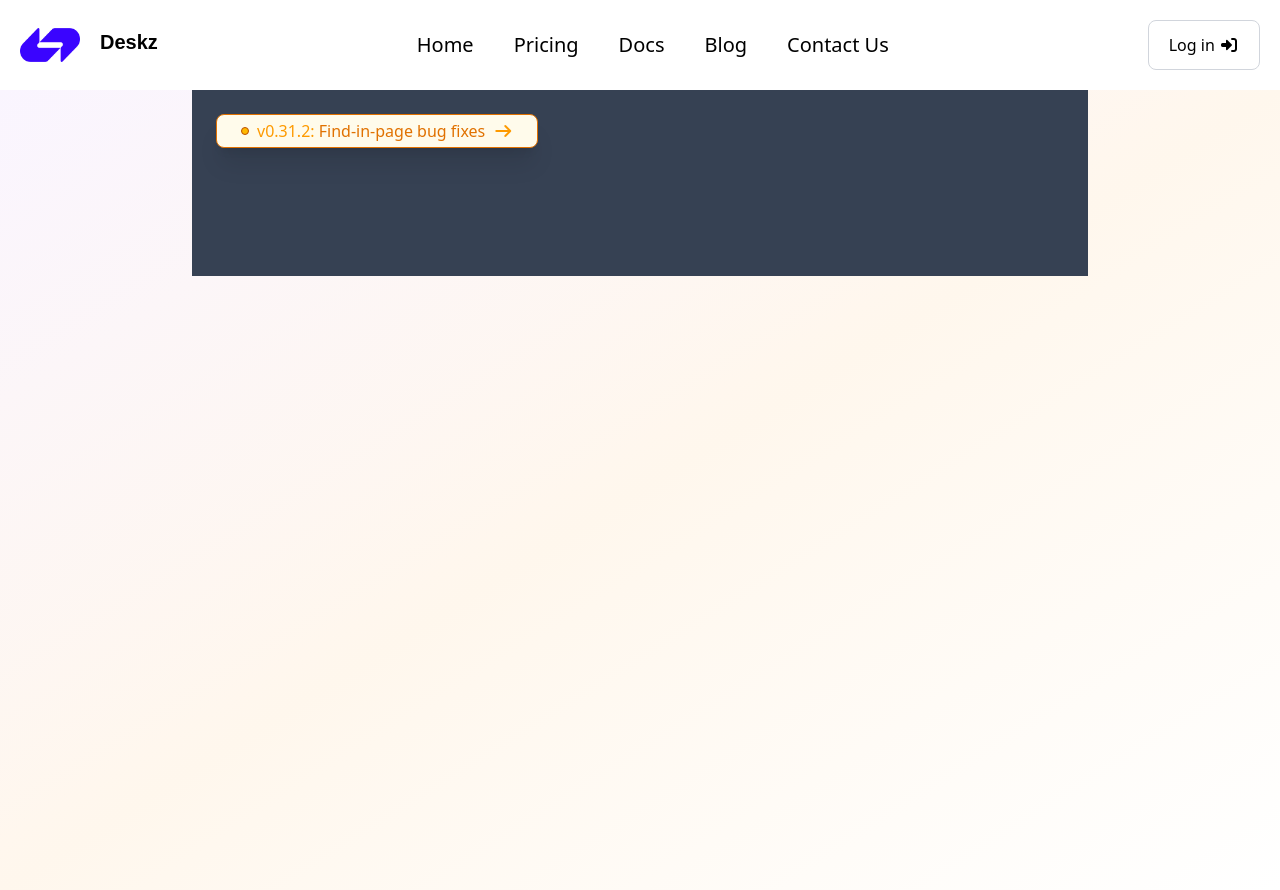
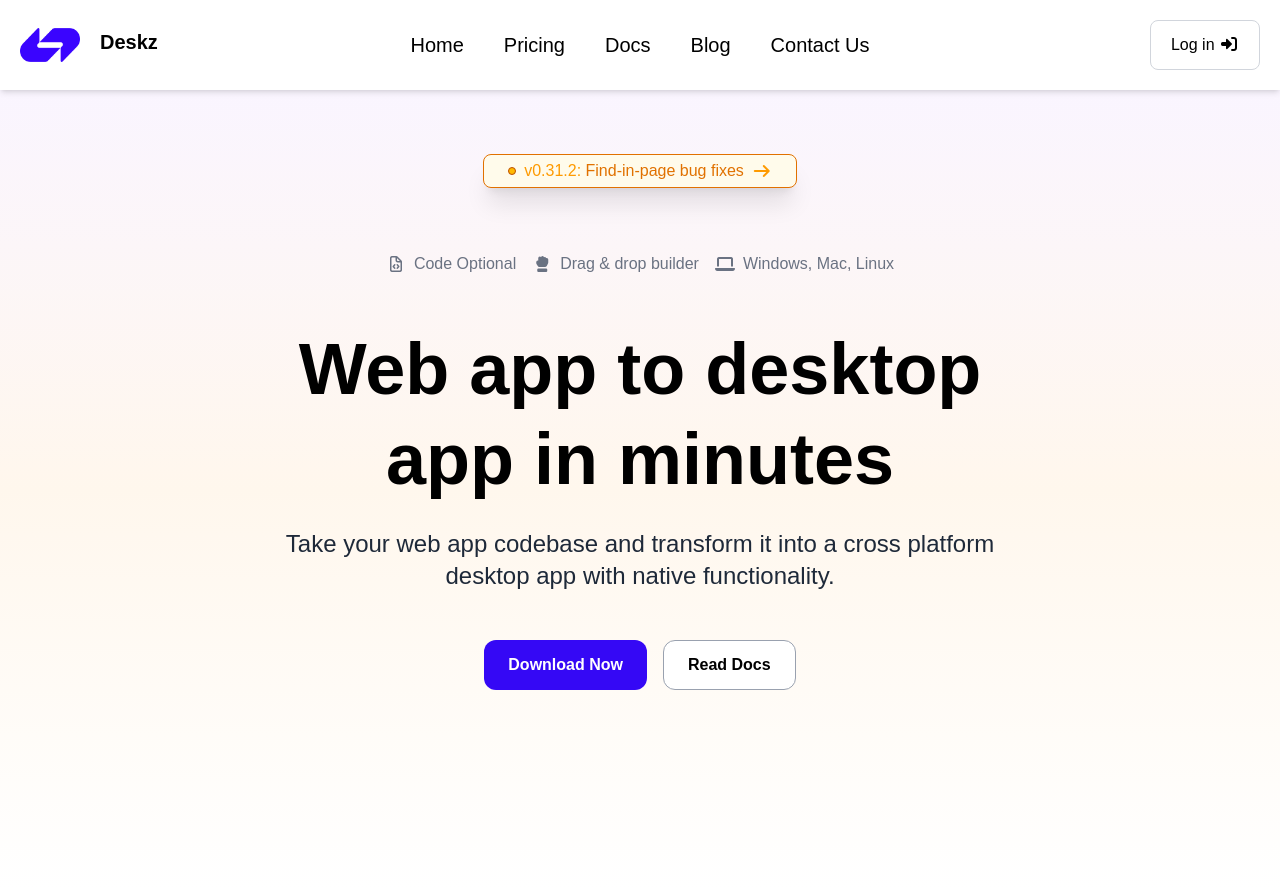
Before and after one commit to chinmoy-kumar/deskz-modern-landing-page, a website: page src/index.html in a window 1280 px wide. Drawn offline with Linux system fonts and the light colour scheme.

Commit message:
add hero section

```diff
--- a/src/index.html
+++ b/src/index.html
@@ -11,15 +11,15 @@
   </head>
   <body>
     <!-- Nav Bar -->
-    <nav class="flex justify-between items-center px-5 py-5">
-      <div id="navLogo" class="flex gap-5">
+    <nav class="flex justify-between items-center px-5 py-5 shadow-md relative z-50">
+      <div id="navLogo" class="flex flex-1 gap-5">
         <img class="max-h-30 max-w-15" src="../assets/logo.png" alt="logo" />
         <span class="font-primary font-bold text-xl">Deskz</span>
       </div>
       <div class="lg:hidden" onclick="menuHandle()">
         <i class="fa-solid fa-bars"></i>
       </div>
-
+      <!-- Menu list -->
       <div id="menuList" class="hidden lg:flex">
         <ul class="flex gap-10 text-xl">
           <li><a class="hover:text-primary transition duration-150 hover:scale-105 inline-block" href="#">Home</a></li>
@@ -29,12 +29,15 @@
           <li><a class="hover:text-primary transition duration-150 hover:scale-105 inline-block" href="#">Contact Us</a></li>
         </ul>
       </div>
-      <button
-        class="hidden lg:block border border-gray-300 hover:border-gray-900 px-5 py-3 rounded-lg cursor-pointer transition"
+      <!-- Login button -->
+       <div class="hidden lg:flex flex-1 justify-end">
+        <button
+        class="border border-gray-300 hover:border-gray-900 px-5 py-3 rounded-lg cursor-pointer transition"
       >
         <a href="#" class="">Log in</a>
         <i class="fa-solid fa-right-to-bracket"></i>
       </button>
+       </div>
 
       <!-- mobile menu -->
       <!-- inset-0 takes the full screen -->
@@ -73,14 +76,37 @@
       </div>
     </nav>
     <main>
-      <div id="main" class="min-h-screen bg-linear-to-br from-purple-50 via-orange-50 to-transparent">
-        <div id="mainContainer" class="max-w-4xl bg-gray-700 mx-auto px-6 pb-32 flex flex-col">
-          <div id="versionBox" class="flex items-center gap-2 bg-amber-50 w-fit rounded-lg px-6 py-1 mt-6 border border-amber-600 shadow-xl hover:shadow-2xl hover:-translate-y-1 transition duration-300 group">
+      <div id="main" class="min-h-screen bg-gradient-to-b from-purple-50 via-orange-50 to-transparent">
+        <div id="mainContainer" class="max-w-4xl sm:max-w-3xl mx-auto px-6 pb-32 flex flex-col sm:items-center sm:text-center">
+          <!-- version box -->
+          <div id="versionBox" class="flex items-center gap-2 bg-amber-50 w-fit rounded-lg px-6 py-1 mt-12 sm:mt-16 border border-amber-600 shadow-xl hover:shadow-2xl hover:-translate-y-1 transition duration-300 group">
             <div class="h-2 w-2 bg-amber-400 rounded-full border border-amber-700"></div>
             <p class="text-amber-500">v0.31.2: <span class="text-amber-600">Find-in-page bug fixes</span></p>
             <i class="fa fa-arrow-right text-amber-500 group-hover:translate-x-1 transform duration-200" aria-hidden="true"></i>
           </div>
 
+          <div class="hidden sm:flex justify-center items-center gap-4 mt-16 text-gray-500">
+            <div class="flex justify-center items-center gap-2">
+              <i class="fa-regular fa-file-code"></i>
+              <P>Code Optional</P>
+            </div>
+            <div class="flex justify-center items-center gap-2">
+              <i class="fa-solid fa-hand-back-fist"></i>
+              <P>Drag & drop builder</P>
+            </div>
+            <div class="flex justify-center items-center gap-2">
+              <i class="fa-solid fa-laptop"></i>
+              <P>Windows, Mac, Linux</P>
+            </div>
+          </div>
+
+          <h1 class="text-4xl mt-12 sm:text-7xl sm:leading-tight">Web app to desktop app in minutes</h1>
+          <p class="text-xl sm:text-2xl mt-4 sm:mt-6 text-gray-800 ">Take your web app codebase and transform it into a cross platform desktop app with native functionality.</p>
+
+          <div id="buttonContainer" class="mt-12 flex gap-4 flex-col sm:flex-row">
+            <button class="bg-primary py-3 px-6 text-white font-semibold rounded-xl cursor-pointer hover:bg-[#5800f4]">Download Now</button>
+            <button class="flex gap-6 flex-col bg-white py-3 px-6 font-semibold rounded-xl border border-gray-400 cursor-pointer hover:border-gray-700">Read Docs</button>
+          </div>
         </div>
       </div>
     </main>
--- a/src/input.css
+++ b/src/input.css
@@ -18,6 +18,12 @@
         @apply text-gray-300 mt-10;
     }
     */
+    body{
+        @apply font-primary;
+    }
+    h1, h2, h3{
+        @apply text-2xl font-semibold leading-snug;
+    }
 }
 
 @layer components
```
Also changed, not shown: src/output.css, 1 other file.
